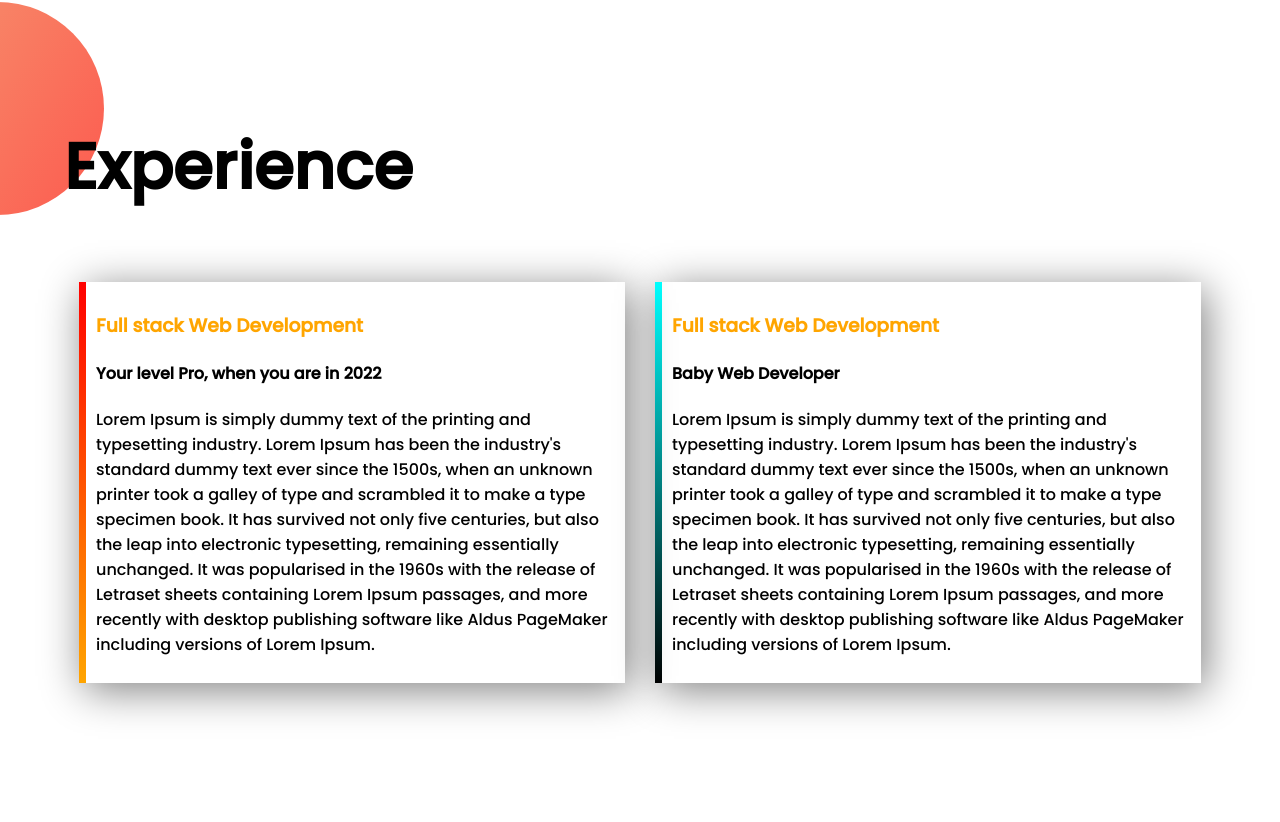
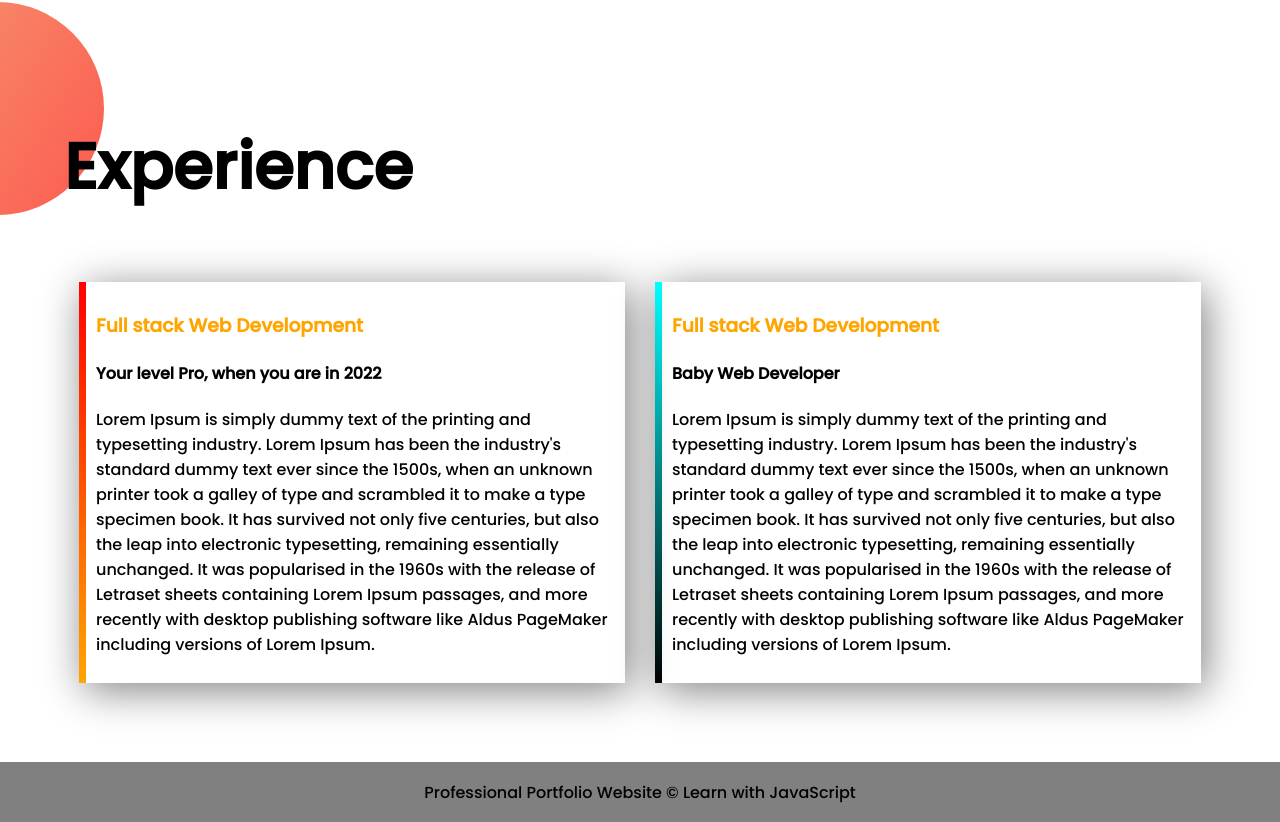
Before and after one commit to ash-habib/professional-portfolio, a plain HTML site: page index.html in a window 1280 px wide. Shown: the part 1452-2274 px from the top of the page. Before the commit the page ends 2214 px from the top, so only its background shows below. Drawn offline with Linux system fonts and the light colour scheme.

Commit message:
all change

```diff
--- a/index.html
+++ b/index.html
@@ -54,5 +54,8 @@
 
         </div>
     </section>
+    <footer>
+        <p class="footer">Professional Portfolio Website &copy; Learn with JavaScript</p>
+    </footer>
 </body>
 </html>
--- a/style.css
+++ b/style.css
@@ -74,3 +74,15 @@ h1 {
     border-image-slice: 1;
     padding: 10px;
 }
+.footer {
+    display: flex;
+    height: 60px;
+    background-color: gray;
+    text-align: center;
+    margin: 0;
+    padding: 0;
+}
+footer p {
+    justify-content: center;
+    align-items: center;
+}
```
